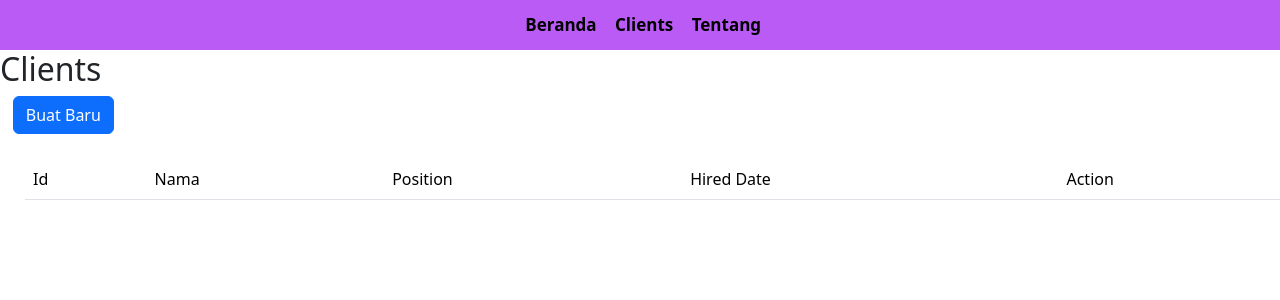
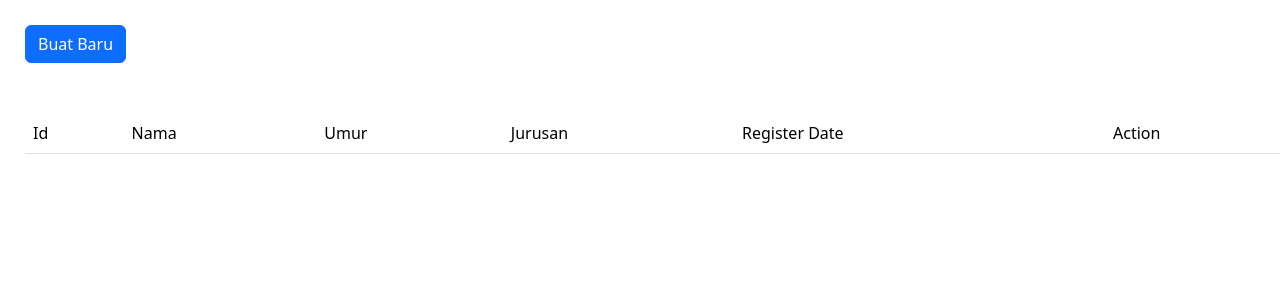
Before and after one commit to GalihRizkyFahrezy/php_CRUD, a PHP site: page / in a window 1280 px wide. Shown: the top 300 px of the page. Run offline with PHP 8.4, Linux system fonts and the light colour scheme; data that the repository does not hold is empty.

Commit message:
Update index.php

```diff
--- a/index.php
+++ b/index.php
@@ -1,10 +1,10 @@
 <?php
-include 'database.php';
 
-$sql = "SELECT * FROM items";
+include("database.php");
+
+$sql = "select * from mahasiswa";
+
 $result = $conn->query($sql);
-
-
 ?>
 
 <!DOCTYPE html>
@@ -13,49 +13,41 @@ $result = $conn->query($sql);
     <meta charset="UTF-8">
     <meta name="viewport" content="width=device-width, initial-scale=1.0">
     <link href="https://cdn.jsdelivr.net/npm/bootstrap@5.3.3/dist/css/bootstrap.min.css" rel="stylesheet" integrity="sha384-QWTKZyjpPEjISv5WaRU9OFeRpok6YctnYmDr5pNlyT2bRjXh0JMhjY6hW+ALEwIH" crossorigin="anonymous">
-    <link href="style.css" rel="stylesheet">
-    <title>Staff Read</title>
+    <title>Index</title>
 </head>
 <body>
-    <div id="header">
-        <button id="headerButton">Beranda</button>
-        <button id="headerButton">Clients</button>
-        <button id="headerButton" href="about.html">Tentang</button>
-    </div>
-    <h2>Clients</h2>
-    <a class="btn btn-primary" href="create.php" style="margin-left: 1vw;">Buat Baru</a>
-
-    <table class="table table-striped">
+    <a href="create.php" class="btn btn-primary" style="margin:25px;">Buat Baru</a>
+    <table class="table" style="margin:25px;">
         <thead>
             <tr>
                 <td>Id</td>
                 <td>Nama</td>
-                <td>Position</td>
-                <td>Hired Date</td>
+                <td>Umur</td>
+                <td>Jurusan</td>
+                <td>Register Date</td>
                 <td>Action</td>
             </tr>
         </thead>
         <tbody>
             <?php
-            if($result->num_rows >0)
-            {
-                while($row = $result->fetch_assoc())
+
+            while($row=$result->fetch_assoc())
             {
                 echo "
-
                 <tr>
                     <td>$row[id]</td>
-                <td>$row[name]</td>
-                <td>$row[description]</td>
-                <td>$row[created_at]</td>
+                    <td>$row[nama]</td>
+                    <td>$row[umur]</td>
+                    <td>$row[jurusan]</td>
+                    <td>$row[register_date]</td>
                     <td>
-                <a href='\web01\edit.php?id=".$row["id"]."' class='btn btn-primary'>Edit</a>
-                <a href='\web01\delete.php?id=".$row["id"]."' class='btn btn-danger'>Delete</a>
+                        <a href='edit.php?id=$row[id]' class='btn btn-primary'>Edit</a>
+                        <a href='delete.php?id=$row[id]' class='btn btn-danger'>Delete</a>
                     </td>
                 </tr>
                 ";
             }
-            }
+
             ?>
         </tbody>
     </table>
```
Lines whose indentation alone changed are shown as unchanged.
